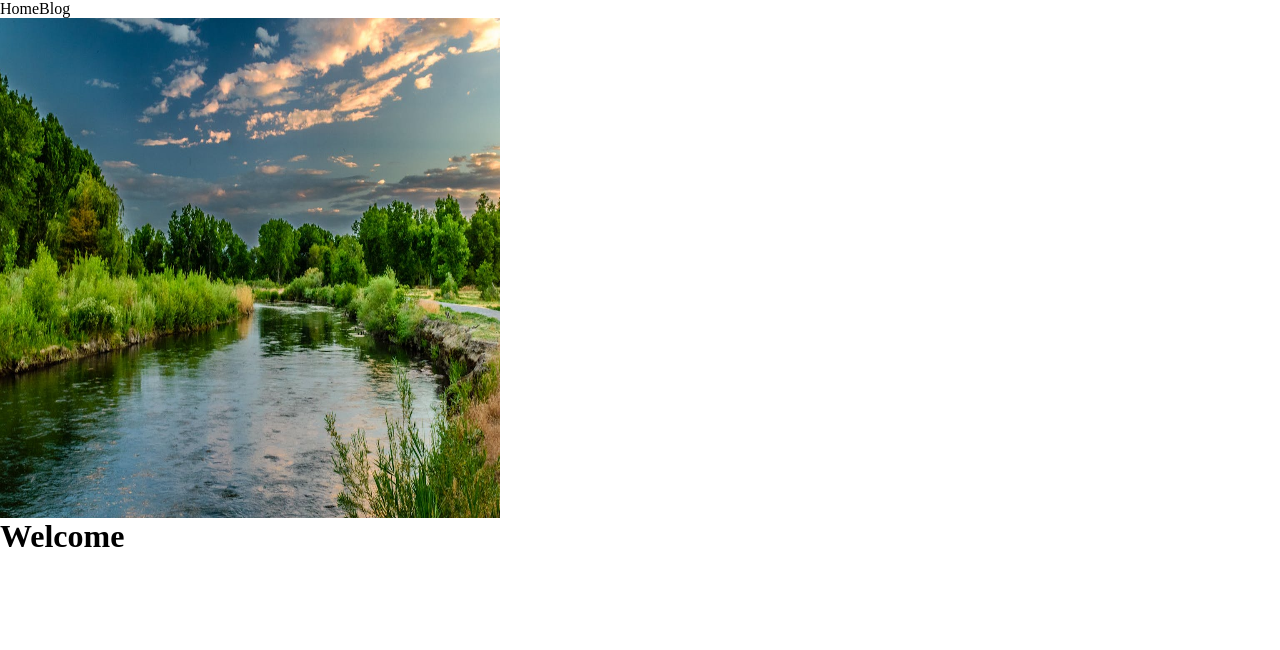
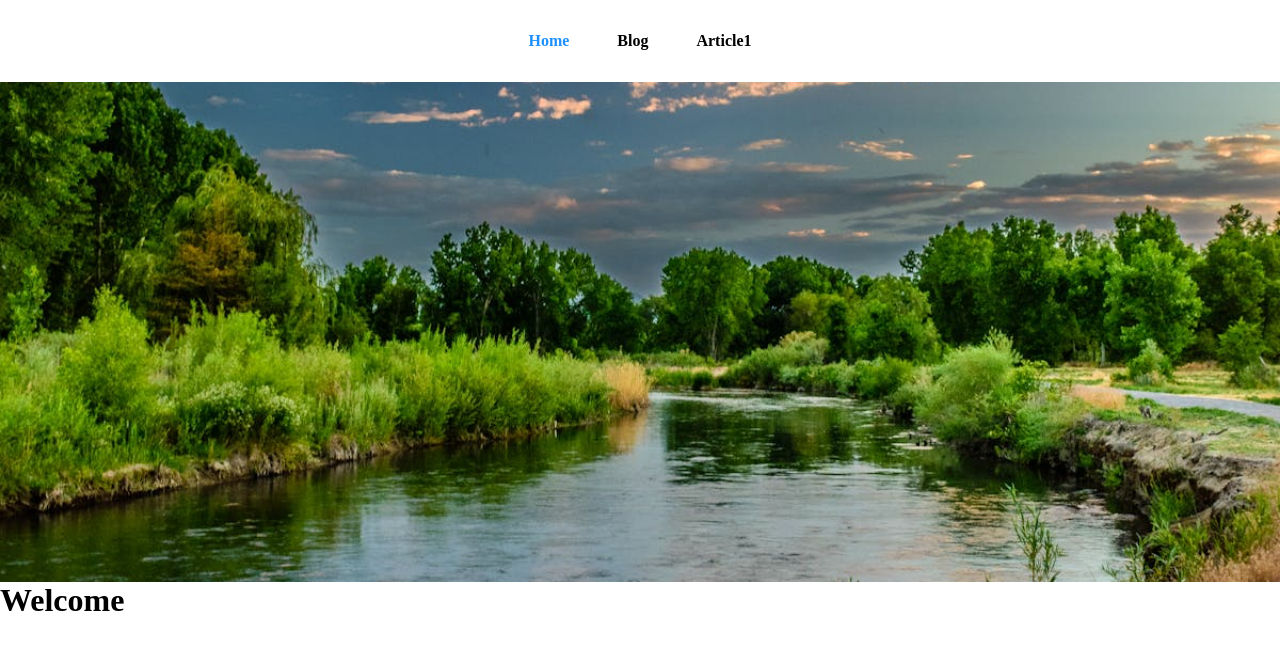
Before and after one commit to saidibnali19/my-second-next-app, a Next.js app: page / in a window 1280 px wide. Shown: the top 650 px of the page. Built offline with nearby package versions, Linux system fonts and the light colour scheme.

Commit message:
put the navigation on its own component and use pathname to style the active link

```diff
--- a/src/app/blog/article1/layout.js
+++ b/src/app/blog/article1/layout.js
@@ -3,8 +3,6 @@ import Link from "next/link";
 export default function BlogLayout({ children }) {
   return (
     <article>
-      <Link href="/">Home </Link>
-      <Link href="/">Blog</Link>
       {children}
     </article>
   );
--- a/src/app/blog/layout.js
+++ b/src/app/blog/layout.js
@@ -3,8 +3,6 @@ import Link from "next/link";
 export default function BlogLayout({ children }) {
   return (
     <>
-      <Link href="/">Home </Link>
-      <Link href="/">Blog</Link>
       {children}
     </>
   );
--- /dev/null
+++ b/src/app/components/Navigation.js
@@ -0,0 +1,23 @@
+"use client"
+import Link from "next/link";
+import { usePathname } from "next/navigation";
+
+export default function Navigation() {
+    const pathname = usePathname()
+
+    return (
+        <nav className="primary-nav | wrapper">
+            <ul className="flex" role="list">
+                <li>
+                    <Link href="/" className={pathname === "/" ? "text-accent" : ""}>Home</Link>
+                </li>
+                <li>
+                    <Link href="/blog" className={pathname === "/blog" ? "text-accent" : ""}>Blog</Link>
+                </li>
+                <li>
+                    <Link href="/blog/article1" className={pathname.startsWith("/blog/article1") ? "text-accent" : ""}>Article1</Link>
+                </li>
+            </ul>
+        </nav>
+    )
+}
--- a/src/app/globals.css
+++ b/src/app/globals.css
@@ -13,3 +13,49 @@ img {
     display: block;
     max-width: 100%;
 }
+
+[role="list"] {
+    margin: 0;
+    padding: 0;
+    list-style: none;
+}
+
+/* Utility classes */
+/* Typography */
+.text-accent {
+    color: dodgerblue;
+}
+
+/* Layout */
+.wrapper {
+    --_wrapper-max-width: 45rem;
+    --_wrapper-padding: 1rem;
+
+    width: min(100% - 2 * var(--_wrapper-padding), var(--_wrapper-max-width));
+    margin-inline: auto;
+}
+
+.flex {
+    display: flex;
+    gap: 1rem;
+}
+
+/* Components */
+.primary-nav {
+    padding: 1rem;
+
+    ul {
+        align-items: center;
+        justify-content: center;
+        font-weight: bold;
+
+        li {
+            padding: 1rem;
+        }
+    }
+}
+
+img {
+    width: 100%;
+    object-fit: cover;
+}
--- a/src/app/layout.js
+++ b/src/app/layout.js
@@ -1,4 +1,4 @@
-import Link from "next/link";
+import Navigation from "./components/Navigation";
 import "./globals.css";
 
 export const metadata = {
@@ -10,8 +10,7 @@ export default function RootLayout({ children }) {
   return (
     <html lang="en">
       <body>
-        <Link href="/">Home</Link>
-        <Link href="/blog">Blog</Link>
+        <Navigation />
         {children}
       </body>
     </html>
```
Lines whose indentation alone changed are shown as unchanged.
